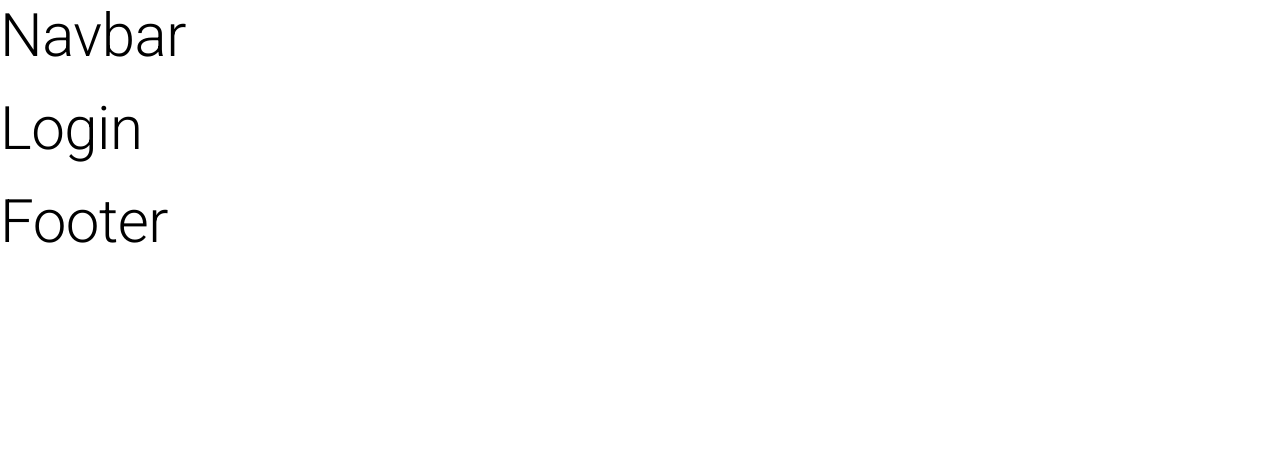
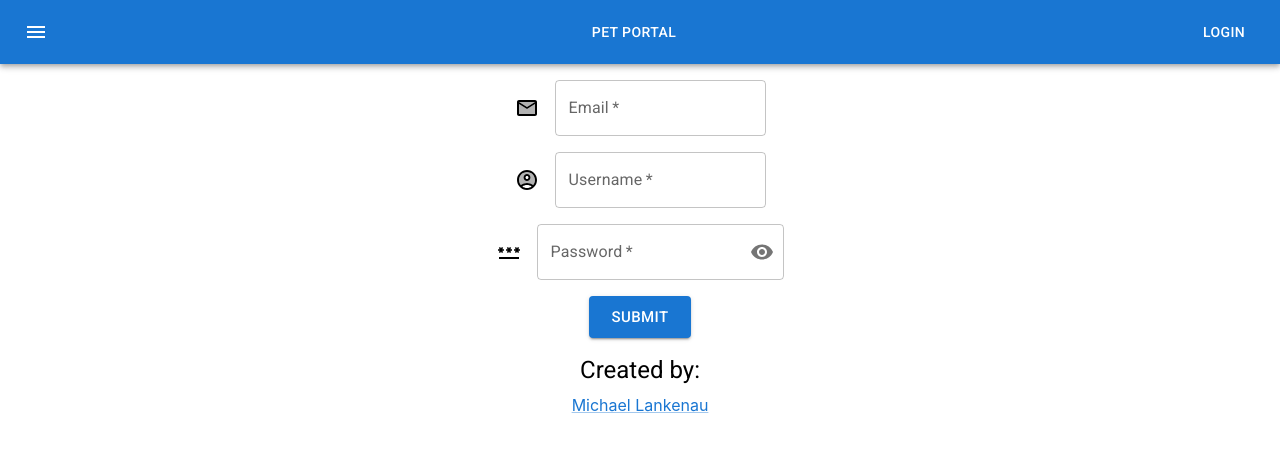
Before and after one commit to mtlankenau/pet-portal, a React (Create React App) app in the folder client/: page /login in a window 1280 px wide. Shown: the top 452 px of the page. Built offline with nearby package versions, Linux system fonts and the light colour scheme.

Commit message:
created boilerplate navbar, footer, and added React logic and styling to the Login page. On submit, email, username, and password values are correctly console logged. ready to integrate back-end

```diff
--- a/client/src/components/Footer.js
+++ b/client/src/components/Footer.js
@@ -1,13 +1,16 @@
 import React from "react";
-import { Box, Typography } from "@mui/material";
+import { Box, Typography, Link } from "@mui/material";
 
 export default function Footer() {
   return (
     // <div>Footer</div>
-    <Box>
-      <Typography variant="h2" gutterBottom component="div">
-        Footer
+    <Box sx={{ flexGrow: 1 }} textAlign="center">
+      <Typography variant="h5" gutterBottom component="div">
+        Created by:
       </Typography>
+      <Link href="https://github.com/mtlankenau" target="_blank">
+        Michael Lankenau
+      </Link>
     </Box>
   );
 }
--- a/client/src/components/Navbar.js
+++ b/client/src/components/Navbar.js
@@ -1,13 +1,37 @@
-import React from "react";
-import { Box, Typography } from "@mui/material";
+import * as React from "react";
+import {
+  AppBar,
+  Box,
+  Toolbar,
+  Typography,
+  Button,
+  IconButton,
+  Link,
+} from "@mui/material";
+import MenuIcon from "@mui/icons-material/Menu";
 
 export default function Navbar() {
   return (
-    // <div>Navbar</div>
-    <Box>
-      <Typography variant="h2" gutterBottom component="div">
-        Navbar
-      </Typography>
+    <Box sx={{ flexGrow: 1 }}>
+      <AppBar position="static">
+        <Toolbar>
+          <IconButton
+            size="large"
+            edge="start"
+            color="inherit"
+            aria-label="menu"
+            sx={{ mr: 2 }}
+          >
+            <MenuIcon />
+          </IconButton>
+          <Button color="inherit" href="/" sx={{ flexGrow: 1 }}>
+            Pet Portal
+          </Button>
+          <Button color="inherit" href="/login">
+            Login
+          </Button>
+        </Toolbar>
+      </AppBar>
     </Box>
   );
 }
--- a/client/src/pages/Login.js
+++ b/client/src/pages/Login.js
@@ -1,13 +1,220 @@
 import React from "react";
-import { Box, Typography } from "@mui/material";
+import {
+  Box,
+  Typography,
+  FormControl,
+  InputLabel,
+  Input,
+  FormHelperText,
+  InputAdornment,
+  TextField,
+  Grid,
+  Stack,
+  IconButton,
+  Button,
+} from "@mui/material";
+import {
+  AccountCircleTwoTone,
+  EmailTwoTone,
+  PasswordTwoTone,
+  Visibility,
+  VisibilityOff,
+} from "@mui/icons-material";
 
 export default function Login() {
+  const [values, setValues] = React.useState({
+    email: "",
+    username: "",
+    password: "",
+    showPassword: false,
+  });
+
+  const handleChange = (prop) => (event) => {
+    setValues({ ...values, [prop]: event.target.value });
+    // console.log(values);
+  };
+
+  const handleClickShowPassword = () => {
+    setValues({
+      ...values,
+      showPassword: !values.showPassword,
+    });
+  };
+
+  const handleMouseDownPassword = (event) => {
+    event.preventDefault();
+  };
+
+  const handleSubmit = async (event) => {
+    event.preventDefault();
+    console.log(values);
+  };
+
   return (
-    // <div>Login</div>
-    <Box>
-      <Typography variant="h2" gutterBottom component="div">
-        Login
-      </Typography>
-    </Box>
+    <>
+      <Stack
+        direction="row"
+        spacing={2}
+        m={2}
+        sx={{
+          justifyContent: "center",
+          alignItems: "center",
+          flexDirection: "row",
+        }}
+      >
+        <EmailTwoTone fontSize="medium" />
+        <TextField
+          required
+          label="Email"
+          value={values.email}
+          onChange={handleChange("email")}
+          variant="outlined"
+        />
+      </Stack>
+
+      <Stack
+        direction="row"
+        spacing={2}
+        m={2}
+        sx={{
+          justifyContent: "center",
+          alignItems: "center",
+          flexDirection: "row",
+        }}
+      >
+        <AccountCircleTwoTone fontSize="medium" />
+        <TextField
+          required
+          label="Username"
+          value={values.username}
+          onChange={handleChange("username")}
+          variant="outlined"
+        />
+      </Stack>
+
+      <Stack
+        direction="row"
+        spacing={2}
+        m={2}
+        sx={{
+          justifyContent: "center",
+          alignItems: "center",
+          flexDirection: "row",
+        }}
+      >
+        <PasswordTwoTone fontSize="medium" />
+        <TextField
+          required
+          label="Password"
+          type={values.showPassword ? "text" : "password"}
+          value={values.password}
+          onChange={handleChange("password")}
+          InputProps={{
+            endAdornment: (
+              <InputAdornment position="end">
+                <IconButton
+                  aria-label="toggle password visibility"
+                  onClick={handleClickShowPassword}
+                  onMouseDown={handleMouseDownPassword}
+                  edge="end"
+                >
+                  {values.showPassword ? <VisibilityOff /> : <Visibility />}
+                </IconButton>
+              </InputAdornment>
+            ),
+          }}
+          variant="outlined"
+        />
+      </Stack>
+
+      <Stack
+        direction="row"
+        spacing={2}
+        m={2}
+        sx={{
+          justifyContent: "center",
+          alignItems: "center",
+          flexDirection: "row",
+        }}
+      >
+        <Button size="large" variant="contained" onClick={handleSubmit}>
+          Submit
+        </Button>
+      </Stack>
+
+      {/* <Grid container spacing={1} m={2}>
+        <Grid item alignSelf="center">
+          <EmailTwoTone fontSize="medium" />
+        </Grid>
+        <Grid item>
+          <TextField required label="Email" variant="outlined" />
+        </Grid>
+      </Grid>
+
+      <Grid container spacing={1} textAlign="center" m={2}>
+        <Grid item alignSelf="center">
+          <AccountCircleTwoTone fontSize="medium" />
+        </Grid>
+        <Grid item>
+          <TextField required label="Username" variant="outlined" />
+        </Grid>
+      </Grid>
+
+      <Grid container spacing={1} textAlign="center" m={2}>
+        <Grid item alignSelf="center">
+          <PasswordTwoTone fontSize="medium" />
+        </Grid>
+        <Grid item>
+          <TextField required label="Password" variant="outlined" />
+        </Grid>
+      </Grid> */}
+
+      {/* <Box textAlign="center">
+        <TextField
+          sx={{ m: 5 }}
+          InputProps={{
+            startAdornment: (
+              <InputAdornment position="start">
+                <EmailTwoTone />
+              </InputAdornment>
+            ),
+          }}
+          required
+          label="Email"
+          variant="outlined"
+        />
+      </Box>
+      <Box>
+        <TextField
+          sx={{ m: 5 }}
+          InputProps={{
+            startAdornment: (
+              <InputAdornment position="start">
+                <AccountCircleTwoTone />
+              </InputAdornment>
+            ),
+          }}
+          required
+          label="Username"
+          variant="outlined"
+          s
+        />
+      </Box>
+      <Box>
+        <TextField
+          sx={{ m: 5 }}
+          InputProps={{
+            startAdornment: (
+              <InputAdornment position="start">
+                <PasswordTwoTone />
+              </InputAdornment>
+            ),
+          }}
+          required
+          label="Password"
+          variant="outlined"
+        />
+      </Box> */}
+    </>
   );
 }
```
